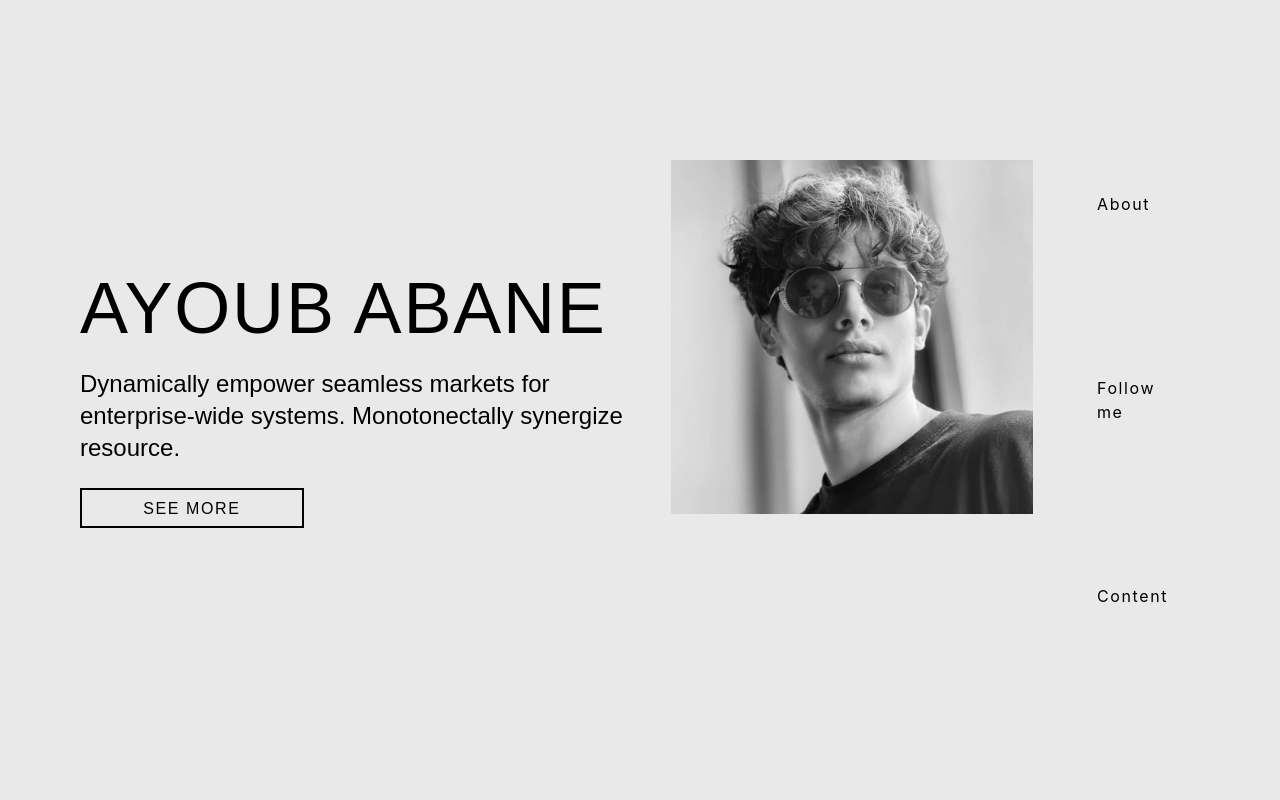
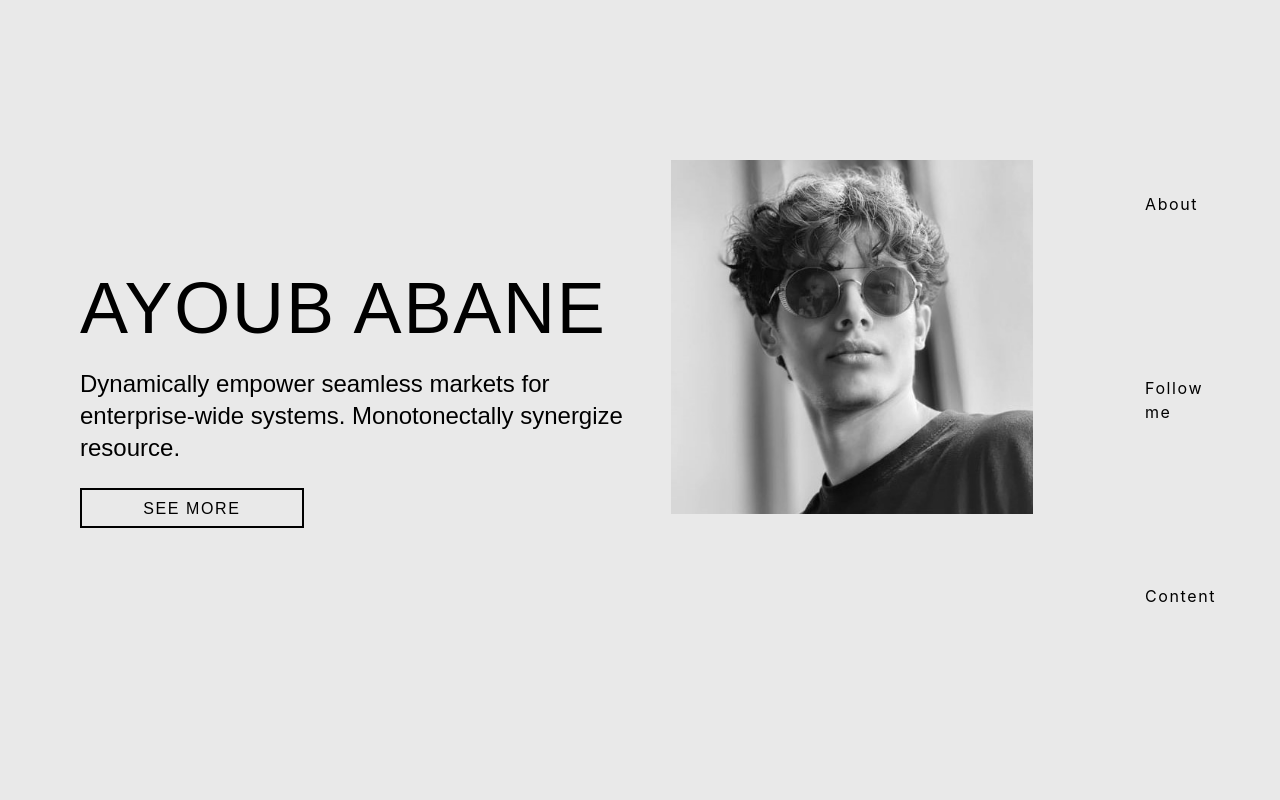
Before and after one commit to BrahimiMehdi/Ayoub-Abane, a Next.js app: page / in a window 1280 px wide. Shown: the top 800 px of the page. Built offline with nearby package versions, Linux system fonts and the light colour scheme.

Commit message:
margin changes(header)

```diff
--- a/components/HeroSection.jsx
+++ b/components/HeroSection.jsx
@@ -96,7 +96,7 @@ const HeroSection = ({ openSideBar }) => {
           </div>
           <header
             ref={navBar}
-            className="md:flex py-8 hidden md:flex-col w-[20%] font-Montserrat tracking-widest  ml-8 justify-between"
+            className="md:flex py-8 hidden md:flex-col w-[20%] font-Montserrat tracking-widest  ml-20 justify-between"
           >
             <Link
               className="cursor-pointer transition-all active:scale-95 md:hover:scale-105 md:hover:text-black"
--- a/pages/posts/[slug].js
+++ b/pages/posts/[slug].js
@@ -11,7 +11,7 @@ const postDetails = ({ postDetailsData }) => {
       </Head>
       <div className="max-w-full h-full grid place-items-center md:col-span-2 sm:col-span-1 order-2 sm:order-1 col-span-1 lg:col-span-4">
         <img
-          className="object-cover max-w-full h-full"
+          className="object-cover object-center max-w-full h-full"
           src={postDetailsData.backgroundImg.url}
           alt=""
         />
```
